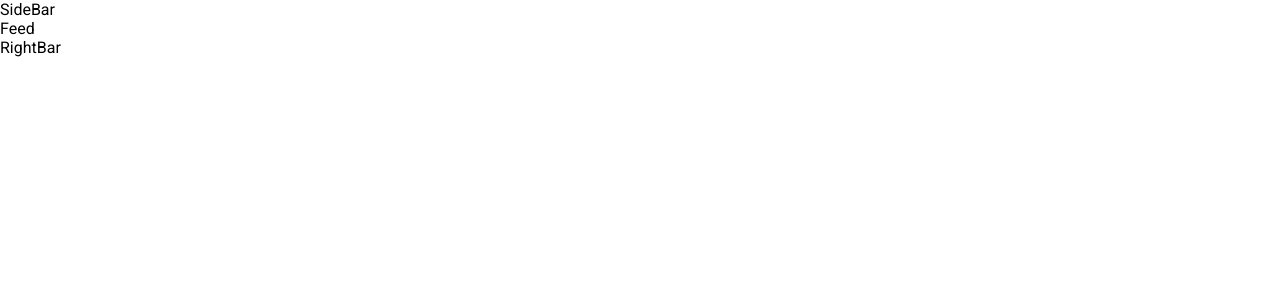
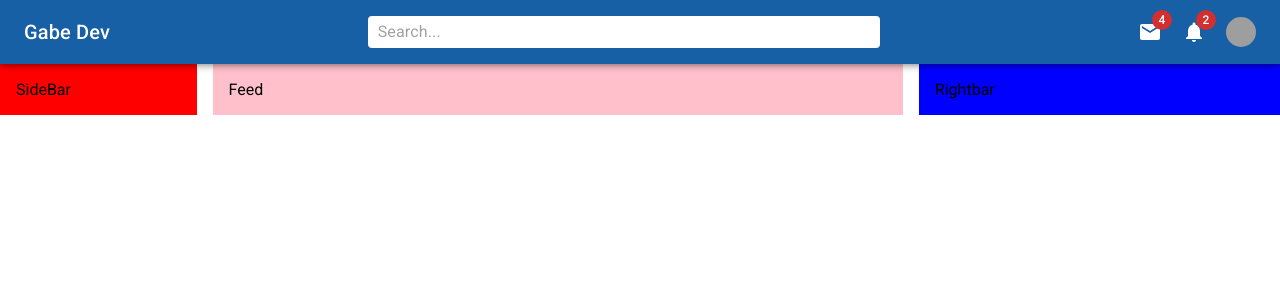
Before and after one commit to gmalheiro/React-native-MUI-, a React (Create React App) app: page / in a window 1280 px wide. Shown: the top 300 px of the page. Built offline with nearby package versions, Linux system fonts and the light colour scheme; grey boxes are pictures that could not be loaded.

Commit message:
NavBarDone

```diff
--- a/src/App.js
+++ b/src/App.js
@@ -1,15 +1,19 @@
+import { Box, Container, Stack } from "@mui/material";
 import Feed from "./components/Feed";
 import Rightbar from "./components/Rightbar";
 import Sidebar from "./components/Sidebar";
+import Navbar from "./components/Navbar";
 
 function App() {
-
   return (
-    <div>
-     <Sidebar/>
-     <Feed/>
-     <Rightbar/>
-    </div>
+    <Box>
+     <Navbar/>
+      <Stack direction="row" spacing={2} justifyContent={'space-between'}>
+          <Sidebar/>
+          <Feed/>
+          <Rightbar/>
+        </Stack>
+    </Box>
   );
 }
 
--- a/src/components/Feed.jsx
+++ b/src/components/Feed.jsx
@@ -1,10 +1,9 @@
+import { Box } from '@mui/material'
 import React from 'react'
 
 const Feed = () => {
   return (
-    <div>
-      Feed
-    </div>
+    <Box bgcolor={"pink"} p={2} flex={4} >Feed</Box>
   )
 }
 
--- a/src/components/Navbar.jsx
+++ b/src/components/Navbar.jsx
@@ -1,11 +1,100 @@
-import React from 'react'
+import PersonIcon from "@mui/icons-material/Person";
+import {
+  AppBar,
+  InputBase,
+  styled,
+  Toolbar,
+  Typography,
+  Badge,
+  Avatar,
+  Box,
+  Menu,
+  MenuItem,
+} from "@mui/material";
+import React from "react";
+import { Notifications, Mail } from "@mui/icons-material";
+const StyledToolbar = styled(Toolbar)({
+  display: "flex",
+  justifyContent: "space-between",
+});
+const Search = styled("div")(({ theme }) => ({
+  backgroundColor: "white",
+  padding: "0 10px",
+  borderRadius: theme.shape.borderRadius,
+  width: "40%",
+}));
 
+const Icons = styled("box")(({ theme }) => ({
+  display: "none",
+  gap: "20px",
+  alignItems: "center",
+  [theme.breakpoints.up("sm")]: {
+    display: "flex",
+  },
+}));
+const UserBox = styled(Box)(({ theme }) => ({
+  display: "flex",
+  gap: "20px",
+  alignItems: "center",
+  [theme.breakpoints.up("sm")]: {
+    display: "none",
+  },
+}));
 const Navbar = () => {
+  const [open, setOpen] = React.useState(false);
   return (
-    <div>
+    <AppBar position="sticky">
+      <StyledToolbar>
+        <Typography variant="h6" sx={{ display: { xs: "none", sm: "block" } }}>
+          Gabe Dev
+        </Typography>
+        <PersonIcon sx={{ display: { xs: "block", sm: "none"} }} />
+        <Search>
+          <InputBase placeholder="Search..." />
+        </Search>
+        <Icons>
+          <Badge badgeContent={4} color="error">
+            <Mail />
+          </Badge>
+          <Badge badgeContent={2} color="error">
+            <Notifications />
+          </Badge>
+          <Avatar
+             sx={{ width: 30, height: 30 }}
+             src="https://avatars.githubusercontent.com/u/92603922?v=4"
+             onClick={e => setOpen(true)
 
-    </div>
-  )
-}
+            }
+           />
+        </Icons>
+        <UserBox sx={{cursor:'pointer'}} onClick={e => setOpen(true)} >
+          <Avatar
+            sx={{ width: 30, height: 30 }}
+            src="https://avatars.githubusercontent.com/u/92603922?v=4"
+          />
+          <Typography variant="spam">Gabe</Typography>
+        </UserBox>
+      </StyledToolbar>
+      <Menu
+        id="demo-positioned-menu"
+        aria-labelledby="demo-positioned-button"
+        open={open}
+        onClose={e => setOpen(false)}
+        anchorOrigin={{
+          vertical: 'top',
+          horizontal: 'right',
+        }}
+        transformOrigin={{
+          vertical: 'top',
+          horizontal: 'right',
+        }}
+      >
+        <MenuItem >Profile</MenuItem>
+        <MenuItem >My account</MenuItem>
+        <MenuItem >Logout</MenuItem>
+      </Menu>
+    </AppBar>
+  );
+};
 
-export default Navbar
+export default Navbar;
--- a/src/components/Rightbar.jsx
+++ b/src/components/Rightbar.jsx
@@ -1,11 +1,17 @@
-import React from 'react'
+import { Box } from "@mui/material";
+import React from "react";
 
 const Rightbar = () => {
   return (
-    <div>
-      RightBar
-    </div>
-  )
-}
+    <Box
+        bgcolor={"blue"}
+        flex={2}
+        p={2}
+        sx={{ display: { xs: "none", sm: "block" } }}
+        >
+      Rightbar
+    </Box>
+  );
+};
 
-export default Rightbar
+export default Rightbar;
--- a/src/components/Sidebar.jsx
+++ b/src/components/Sidebar.jsx
@@ -1,11 +1,17 @@
-import React from 'react'
+import { Box } from "@mui/material";
+import React from "react";
 
 const Sidebar = () => {
   return (
-    <div>
+    <Box
+      bgcolor={"red"}
+      flex={1}
+      p={2}
+      sx={{ display: { xs: "none", sm: "block" } }}
+    >
       SideBar
-    </div>
-  )
-}
+    </Box>
+  );
+};
 
-export default Sidebar
+export default Sidebar;
```
